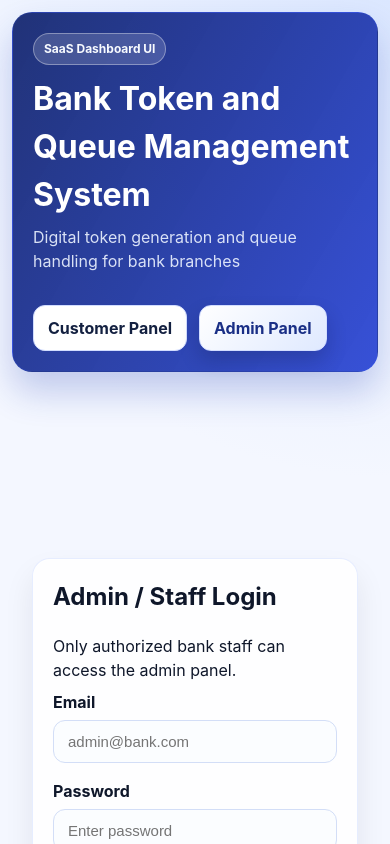
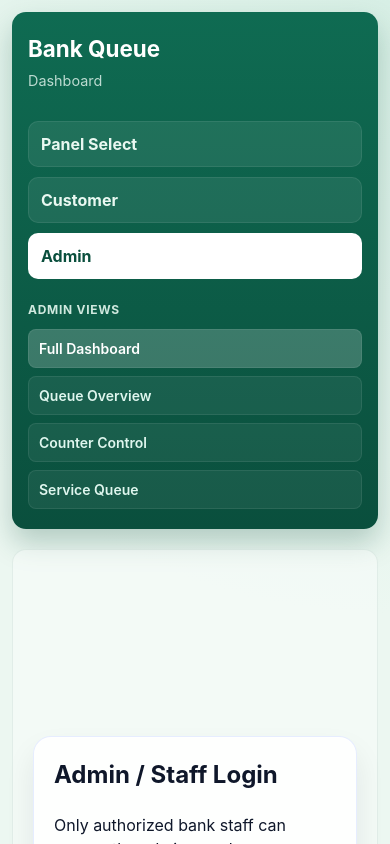
Before and after one commit to devthakuree/Bank-Queue-System-frontend, a React (Vite) app: page /admin/login in a window 390 px wide. Shown: the top 844 px of the page. Built offline with nearby package versions, Linux system fonts and the light colour scheme.

Commit message:
Refactor App structure and enhance styling; add sidebar for navigation and update routes. Introduce view-based rendering in Admin and Customer pages, and update styles for improved layout and responsiveness.

```diff
--- a/src/App.jsx
+++ b/src/App.jsx
@@ -1,19 +1,26 @@
-import { Route, Routes } from "react-router-dom";
+import { Navigate, Route, Routes, useLocation } from "react-router-dom";
 
-import Navbar from "./components/Navbar";
 import ProtectedRoute from "./components/ProtectedRoute";
+import Sidebar from "./components/Sidebar";
 import AdminPage from "./pages/AdminPage";
 import AdminLoginPage from "./pages/AdminLoginPage";
 import CustomerPage from "./pages/CustomerPage";
+import PortalSelectionPage from "./pages/PortalSelectionPage";
 import "./App.scss";
 
 function App() {
+  const location = useLocation();
+  const showSidebar =
+    location.pathname.startsWith("/customer") ||
+    location.pathname.startsWith("/admin");
+
   return (
-    <div className="app-shell">
-      <Navbar />
-      <main className="main-content">
+    <div className={`app-shell ${showSidebar ? "with-sidebar" : "no-sidebar"}`}>
+      {showSidebar ? <Sidebar /> : null}
+      <main className={showSidebar ? "main-content dashboard-main" : "main-content"}>
         <Routes>
-          <Route path="/" element={<CustomerPage />} />
+          <Route path="/" element={<PortalSelectionPage />} />
+          <Route path="/customer" element={<CustomerPage />} />
           <Route path="/admin/login" element={<AdminLoginPage />} />
           <Route
             path="/admin"
@@ -23,6 +30,7 @@ function App() {
               </ProtectedRoute>
             }
           />
+          <Route path="*" element={<Navigate to="/" replace />} />
         </Routes>
       </main>
     </div>
--- a/src/App.scss
+++ b/src/App.scss
@@ -1,6 +1,6 @@
-$brand: #3557ff;
-$brand-dark: #2743d4;
-$bg: #f4f7ff;
+$brand: #0f6b52;
+$brand-dark: #0b4f3d;
+$bg: #ecf7f1;
 $text: #0f172a;
 $muted: #64748b;
 $border: #dbe5ff;
@@ -8,11 +8,104 @@ $danger: #ef4444;
 $success: #16a34a;
 
 .app-shell {
-  display: flex;
-  flex-direction: column;
   min-height: 100vh;
-  background: radial-gradient(circle at top right, #dbe7ff 0%, $bg 40%);
+  background: radial-gradient(circle at top right, #d7efe5 0%, $bg 45%);
   padding: 20px;
+}
+
+.app-shell.no-sidebar {
+  display: block;
+}
+
+.app-shell.with-sidebar {
+  display: grid;
+  grid-template-columns: 250px 1fr;
+  gap: 20px;
+  align-items: start;
+}
+
+.sidebar {
+  background: linear-gradient(180deg, #0f6b52 0%, #0a4f3d 100%);
+  border-radius: 14px;
+  padding: 20px 16px;
+  min-height: calc(100vh - 40px);
+  box-shadow: 0 14px 28px rgba(10, 79, 61, 0.25);
+  display: grid;
+  align-content: start;
+  gap: 22px;
+}
+
+.sidebar-brand {
+  h2 {
+    margin: 0;
+    color: #ffffff;
+    font-size: 1.4rem;
+  }
+
+  p {
+    margin-top: 4px;
+    color: rgba(232, 247, 241, 0.8);
+    font-size: 0.9rem;
+  }
+}
+
+.sidebar-nav {
+  display: grid;
+  gap: 10px;
+
+  a {
+    text-decoration: none;
+    color: #e9f8f1;
+    padding: 10px 12px;
+    border-radius: 10px;
+    background: rgba(255, 255, 255, 0.08);
+    font-weight: 700;
+    border: 1px solid rgba(255, 255, 255, 0.08);
+  }
+
+  a.active {
+    background: #ffffff;
+    color: #0a4f3d;
+    border-color: transparent;
+  }
+}
+
+.sidebar-section {
+  display: grid;
+  gap: 8px;
+
+  p {
+    margin: 0 0 2px;
+    color: rgba(230, 248, 240, 0.9);
+    font-size: 12px;
+    text-transform: uppercase;
+    letter-spacing: 0.06em;
+    font-weight: 700;
+  }
+
+  a {
+    text-decoration: none;
+    color: #dff6ee;
+    padding: 8px 10px;
+    border-radius: 8px;
+    background: rgba(255, 255, 255, 0.06);
+    border: 1px solid rgba(255, 255, 255, 0.08);
+    font-size: 14px;
+    font-weight: 600;
+  }
+
+  a.active {
+    background: rgba(255, 255, 255, 0.2);
+    color: #ffffff;
+  }
+}
+
+.logout-btn {
+  margin-top: 8px;
+  background: #ffffff;
+  color: #0a4f3d;
+  width: 100%;
+  font-weight: 800;
 }
 
 .app-header {
@@ -88,6 +181,13 @@ $success: #16a34a;
   max-width: 1320px;
   width: 100%;
   margin: 0 auto;
+}
+
+.dashboard-main {
+  max-width: none;
+  background: rgba(255, 255, 255, 0.38);
+  border: 1px solid rgba(13, 91, 70, 0.08);
+  border-radius: 14px;
 }
 
 .card {
@@ -292,6 +392,10 @@ button {
   grid-template-columns: 1fr 1.4fr;
 }
 
+.page-grid.single-view {
+  grid-template-columns: 1fr;
+}
+
 .left-panel,
 .right-panel {
   display: grid;
@@ -324,9 +428,54 @@ button {
   text-align: left;
 }
 
+.portal-selection {
+  min-height: calc(100vh - 120px);
+  display: grid;
+  place-items: center;
+}
+
+.portal-grid {
+  display: grid;
+  gap: 24px;
+  grid-template-columns: repeat(2, minmax(0, 1fr));
+}
+
+.portal-box {
+  width: 260px;
+  height: 260px;
+  display: grid;
+  place-items: center;
+  text-decoration: none;
+  color: #ffffff;
+  background: linear-gradient(135deg, $brand 0%, $brand-dark 100%);
+  border-radius: 6px;
+  font-weight: 800;
+  font-size: 1.6rem;
+  letter-spacing: 0.02em;
+  box-shadow: 0 16px 26px rgba(11, 79, 61, 0.25);
+  transition: transform 0.2s ease, box-shadow 0.2s ease;
+
+  &:hover {
+    transform: translateY(-4px);
+    box-shadow: 0 20px 34px rgba(11, 79, 61, 0.32);
+  }
+}
+
+.portal-box.admin {
+  background: linear-gradient(135deg, #145c45 0%, #0b3f31 100%);
+}
+
 @media (max-width: 960px) {
   .app-shell {
     padding: 12px;
+  }
+
+  .app-shell.with-sidebar {
+    grid-template-columns: 1fr;
+  }
+
+  .sidebar {
+    min-height: auto;
   }
 
   .app-header,
@@ -339,7 +488,8 @@ button {
   }
 
   .page-grid,
-  .summary-grid {
+  .summary-grid,
+  .portal-grid {
     grid-template-columns: 1fr;
   }
 }
--- a/src/components/Navbar.jsx
+++ b/src/components/Navbar.jsx
@@ -20,6 +20,9 @@ function Navbar() {
 
       <nav className="nav-links">
         <NavLink to="/" end>
+          Panel Selection
+        </NavLink>
+        <NavLink to="/customer">
           Customer Panel
         </NavLink>
         <NavLink to={isLoggedIn ? "/admin" : "/admin/login"}>Admin Panel</NavLink>
--- /dev/null
+++ b/src/components/Sidebar.jsx
@@ -0,0 +1,91 @@
+import { Link, NavLink, useLocation, useNavigate } from "react-router-dom";
+import { clearAuthToken, isAdminLoggedIn } from "../services/auth";
+
+function Sidebar() {
+  const location = useLocation();
+  const navigate = useNavigate();
+  const loggedIn = isAdminLoggedIn();
+  const isCustomerPage = location.pathname.startsWith("/customer");
+  const isAdminPage = location.pathname.startsWith("/admin");
+  const query = new URLSearchParams(location.search);
+  const activeView = query.get("view") || "all";
+
+  const handleLogout = () => {
+    clearAuthToken();
+    navigate("/admin/login");
+  };
+
+  return (
+    <aside className="sidebar">
+      <div className="sidebar-brand">
+        <h2>Bank Queue</h2>
+        <p>Dashboard</p>
+      </div>
+
+      <nav className="sidebar-nav">
+        <NavLink to="/">Panel Select</NavLink>
+        <NavLink to="/customer">Customer</NavLink>
+        <NavLink to={loggedIn ? "/admin" : "/admin/login"}>Admin</NavLink>
+      </nav>
+
+      {isCustomerPage ? (
+        <div className="sidebar-section">
+          <p>Customer Views</p>
+          <Link
+            to="/customer?view=all"
+            className={activeView === "all" ? "active" : ""}
+          >
+            Full Dashboard
+          </Link>
+          <Link
+            to="/customer?view=token"
+            className={activeView === "token" ? "active" : ""}
+          >
+            Token Form
+          </Link>
+          <Link
+            to="/customer?view=queue"
+            className={activeView === "queue" ? "active" : ""}
+          >
+            Queue Status
+          </Link>
+        </div>
+      ) : null}
+
+      {isAdminPage ? (
+        <div className="sidebar-section">
+          <p>Admin Views</p>
+          <Link to="/admin?view=all" className={activeView === "all" ? "active" : ""}>
+            Full Dashboard
+          </Link>
+          <Link
+            to="/admin?view=overview"
+            className={activeView === "overview" ? "active" : ""}
+          >
+            Queue Overview
+          </Link>
+          <Link
+            to="/admin?view=counters"
+            className={activeView === "counters" ? "active" : ""}
+          >
+            Counter Control
+          </Link>
+          <Link
+            to="/admin?view=services"
+            className={activeView === "services" ? "active" : ""}
+          >
+            Service Queue
+          </Link>
+        </div>
+      ) : null}
+
+      {loggedIn ? (
+        <button type="button" className="logout-btn" onClick={handleLogout}>
+          Logout
+        </button>
+      ) : null}
+    </aside>
+  );
+}
+
+export default Sidebar;
--- a/src/pages/AdminPage.jsx
+++ b/src/pages/AdminPage.jsx
@@ -1,4 +1,5 @@
 import { useEffect, useState } from "react";
+import { useSearchParams } from "react-router-dom";
 
 import CounterCard from "../components/CounterCard";
 import QueueTable from "../components/QueueTable";
@@ -11,6 +12,8 @@ import {
 } from "../services/api";
 
 function AdminPage() {
+  const [searchParams] = useSearchParams();
+  const view = searchParams.get("view") || "all";
   const [overview, setOverview] = useState(null);
   const [counters, setCounters] = useState([]);
   const [message, setMessage] = useState("");
@@ -66,6 +69,7 @@ function AdminPage() {
 
   return (
     <div className="admin-layout">
+      {(view === "all" || view === "overview") && (
         <div className="summary-grid">
           <SummaryCard
             title="Waiting"
@@ -83,10 +87,12 @@ function AdminPage() {
             helperText="Finished service requests"
           />
         </div>
+      )}
 
       {message ? <p className="success-text">{message}</p> : null}
       {error ? <p className="error-text">{error}</p> : null}
 
+      {(view === "all" || view === "counters") && (
         <div className="counter-grid">
           {counters.map((counter) => (
             <CounterCard
@@ -97,8 +103,20 @@ function AdminPage() {
             />
           ))}
         </div>
+      )}
 
+      {(view === "all" || view === "services") && (
         <QueueTable serviceQueues={overview?.serviceQueues || []} />
+      )}
+
+      {view !== "all" &&
+      view !== "overview" &&
+      view !== "counters" &&
+      view !== "services" ? (
+        <section className="card">
+          <p>Please select a valid admin view from the sidebar.</p>
+        </section>
+      ) : null}
     </div>
   );
 }
--- a/src/pages/CustomerPage.jsx
+++ b/src/pages/CustomerPage.jsx
@@ -1,4 +1,5 @@
 import { useEffect, useState } from "react";
+import { useSearchParams } from "react-router-dom";
 
 import QueueTable from "../components/QueueTable";
 import SummaryCard from "../components/SummaryCard";
@@ -6,6 +7,8 @@ import TokenCard from "../components/TokenCard";
 import { createToken, getQueueOverview, getTokenStatus } from "../services/api";
 
 function CustomerPage() {
+  const [searchParams] = useSearchParams();
+  const view = searchParams.get("view") || "all";
   const [overview, setOverview] = useState(null);
   const [formData, setFormData] = useState({
     customerName: "",
@@ -85,7 +88,8 @@ function CustomerPage() {
   };
 
   return (
-    <div className="page-grid">
+    <div className={`page-grid ${view !== "all" ? "single-view" : ""}`}>
+      {(view === "all" || view === "token") && (
         <section className="left-panel">
           <div className="card">
             <h2>Take a Token</h2>
@@ -131,7 +135,9 @@ function CustomerPage() {
 
           <TokenCard tokenData={tokenData} />
         </section>
+      )}
 
+      {(view === "all" || view === "queue") && (
         <section className="right-panel">
           <div className="summary-grid">
             <SummaryCard
@@ -153,6 +159,13 @@ function CustomerPage() {
 
           <QueueTable serviceQueues={overview?.serviceQueues || []} />
         </section>
+      )}
+
+      {view !== "all" && view !== "token" && view !== "queue" ? (
+        <section className="card">
+          <p>Please select a valid customer view from the sidebar.</p>
+        </section>
+      ) : null}
     </div>
   );
 }
--- /dev/null
+++ b/src/pages/PortalSelectionPage.jsx
@@ -0,0 +1,18 @@
+import { Link } from "react-router-dom";
+
+function PortalSelectionPage() {
+  return (
+    <section className="portal-selection">
+      <div className="portal-grid">
+        <Link className="portal-box customer" to="/customer">
+          Customer
+        </Link>
+        <Link className="portal-box admin" to="/admin">
+          Admin
+        </Link>
+      </div>
+    </section>
+  );
+}
+
+export default PortalSelectionPage;
```
Lines whose indentation alone changed are shown as unchanged.
